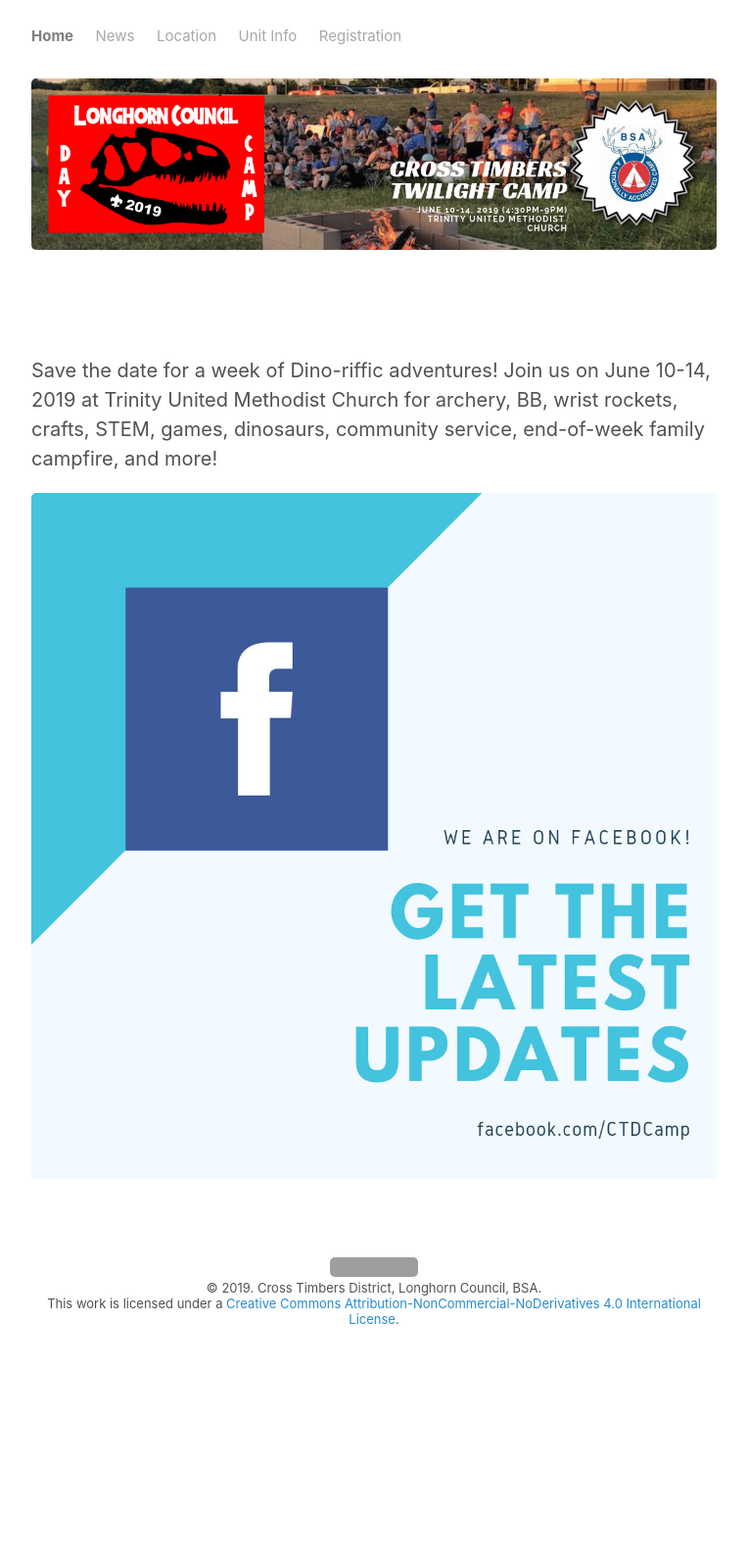
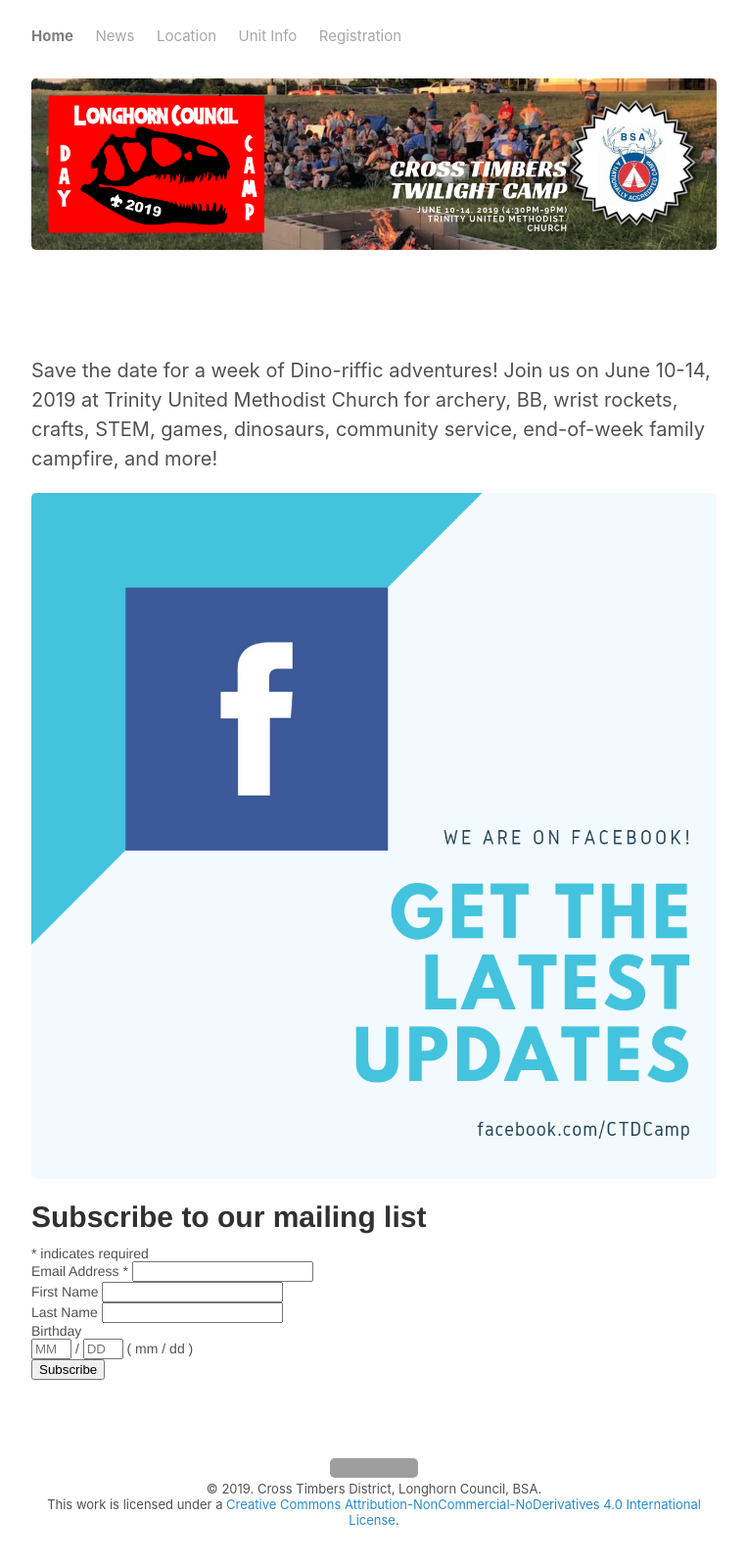
Before and after one commit to CrossTimbersDayCamp/crosstimbersdaycamp.github.io, a Jekyll site: the page built from index.md, in a window 1280 px wide. Shown: the whole page at 98% size, without its empty margins (258-1021 px from the left). Built offline with Jekyll 4.4.1, drawn with Linux system fonts in a browser that asks for light colours; comment, search, counter and statistics services are not loaded; before the commit the page ends 1394 px from its top, so only the background shows below that; grey boxes are pictures that could not be loaded.

Commit message:
Update index.md

```diff
--- a/index.md
+++ b/index.md
@@ -5,3 +5,47 @@
 Save the date for a week of Dino-riffic adventures!  Join us on June 10-14, 2019 at Trinity United Methodist Church for archery, BB, wrist rockets, crafts, STEM, games, dinosaurs, community service, end-of-week family campfire, and more!
 
 [![We are on Facebook!](/public/content/images/onfacebook.png)](https://www.facebook.com/CTDCamp/)
+
+<!-- Begin Mailchimp Signup Form -->
+<link href="//cdn-images.mailchimp.com/embedcode/classic-10_7.css" rel="stylesheet" type="text/css">
+<style type="text/css">
+	#mc_embed_signup{background:#fff; clear:left; font:14px Helvetica,Arial,sans-serif; }
+	/* Add your own Mailchimp form style overrides in your site stylesheet or in this style block.
+	   We recommend moving this block and the preceding CSS link to the HEAD of your HTML file. */
+</style>
+<div id="mc_embed_signup">
+<form action="https://crosstimbersdistrict.us20.list-manage.com/subscribe/post?u=891c0ef10c4e37d9e4be81b22&amp;id=9952788ab8" method="post" id="mc-embedded-subscribe-form" name="mc-embedded-subscribe-form" class="validate" target="_blank" novalidate>
+    <div id="mc_embed_signup_scroll">
+	<h2>Subscribe to our mailing list</h2>
+<div class="indicates-required"><span class="asterisk">*</span> indicates required</div>
+<div class="mc-field-group">
+	<label for="mce-EMAIL">Email Address  <span class="asterisk">*</span>
+</label>
+	<input type="email" value="" name="EMAIL" class="required email" id="mce-EMAIL">
+</div>
+<div class="mc-field-group">
+	<label for="mce-FNAME">First Name </label>
+	<input type="text" value="" name="FNAME" class="" id="mce-FNAME">
+</div>
+<div class="mc-field-group">
+	<label for="mce-LNAME">Last Name </label>
+	<input type="text" value="" name="LNAME" class="" id="mce-LNAME">
+</div>
+<div class="mc-field-group size1of2">
+	<label for="mce-BIRTHDAY-month">Birthday </label>
+	<div class="datefield">
+		<span class="subfield monthfield"><input class="birthday " type="text" pattern="[0-9]*" value="" placeholder="MM" size="2" maxlength="2" name="BIRTHDAY[month]" id="mce-BIRTHDAY-month"></span> /
+		<span class="subfield dayfield"><input class="birthday " type="text" pattern="[0-9]*" value="" placeholder="DD" size="2" maxlength="2" name="BIRTHDAY[day]" id="mce-BIRTHDAY-day"></span>
+		<span class="small-meta nowrap">( mm / dd )</span>
+	</div>
+</div>	<div id="mce-responses" class="clear">
+		<div class="response" id="mce-error-response" style="display:none"></div>
+		<div class="response" id="mce-success-response" style="display:none"></div>
+	</div>    <!-- real people should not fill this in and expect good things - do not remove this or risk form bot signups-->
+    <div style="position: absolute; left: -5000px;" aria-hidden="true"><input type="text" name="b_891c0ef10c4e37d9e4be81b22_9952788ab8" tabindex="-1" value=""></div>
+    <div class="clear"><input type="submit" value="Subscribe" name="subscribe" id="mc-embedded-subscribe" class="button"></div>
+    </div>
+</form>
+</div>
+<script type='text/javascript' src='//s3.amazonaws.com/downloads.mailchimp.com/js/mc-validate.js'></script><script type='text/javascript'>(function($) {window.fnames = new Array(); window.ftypes = new Array();fnames[0]='EMAIL';ftypes[0]='email';fnames[1]='FNAME';ftypes[1]='text';fnames[2]='LNAME';ftypes[2]='text';fnames[3]='ADDRESS';ftypes[3]='address';fnames[4]='PHONE';ftypes[4]='phone';fnames[5]='BIRTHDAY';ftypes[5]='birthday';}(jQuery));var $mcj = jQuery.noConflict(true);</script>
+<!--End mc_embed_signup-->
```
